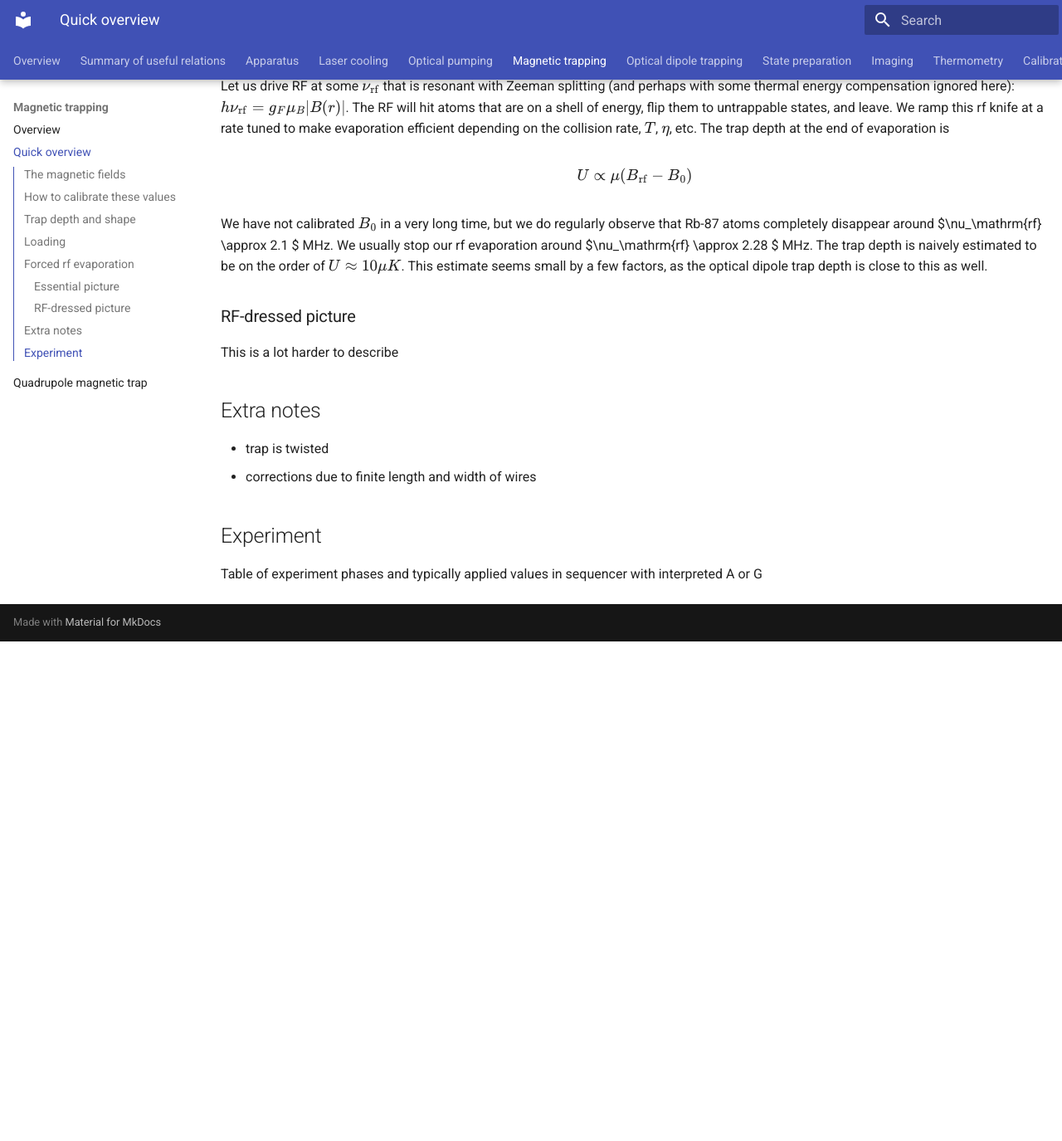
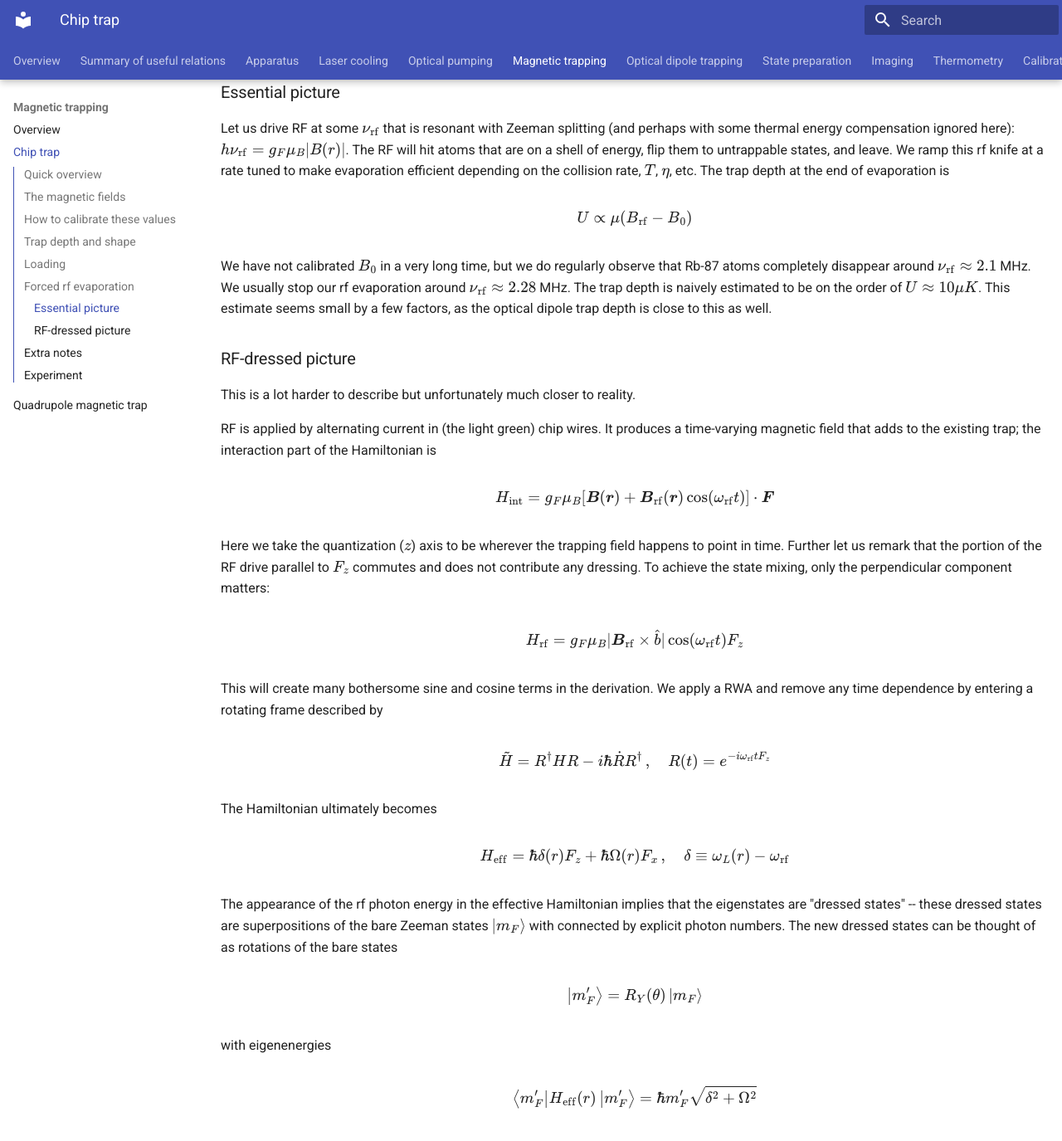
Before and after one commit to uoft-chiplab/chip-experiment, an MkDocs documentation site: the page built from docs/magnetic-trapping/chip-trap.md, in a window 1280 px wide and 1400 px high, scrolled down 2373 px. Shown: the top 1375 px of the window at 83% size. Built offline with MkDocs 1.6.1 and Material for MkDocs 9.7.7, drawn with Linux system fonts in a browser that asks for light colours; before the commit the page ends 3146 px from its top, so only the background shows below that.

Commit message:
Update chip-trap.md

```diff
--- a/docs/magnetic-trapping/chip-trap.md
+++ b/docs/magnetic-trapping/chip-trap.md
@@ -1,4 +1,4 @@
-# Quick overview
+## Quick overview
 
 Here I will compare the chip trap to the more commonly used Ioffe-Pritchard trap.
 - Chip wires + Zbias + Xbias =  Ioffe-Pritchard
@@ -67,11 +67,37 @@ Let us drive RF at some $\nu_\mathrm{rf}$ that is resonant with Zeeman splitting
 
 $$U \propto \mu (B_\mathrm{rf} - B_0)$$
 
-We have not calibrated $B_0$ in a very long time, but we do regularly observe that Rb-87 atoms completely disappear around $\nu_\mathrm{rf} \approx 2.1 $ MHz. We usually stop our rf evaporation around $\nu_\mathrm{rf} \approx 2.28 $ MHz. The trap depth is naively estimated to be on the order of $U \approx 10 \mu K$. This estimate seems small by a few factors, as the optical dipole trap depth is close to this as well.
+We have not calibrated $B_0$ in a very long time, but we do regularly observe that Rb-87 atoms completely disappear around $\nu_\mathrm{rf} \approx 2.1$ MHz. We usually stop our rf evaporation around $\nu_\mathrm{rf} \approx 2.28$ MHz. The trap depth is naively estimated to be on the order of $U \approx 10 \mu K$. This estimate seems small by a few factors, as the optical dipole trap depth is close to this as well.
 
 ### RF-dressed picture
 
-This is a lot harder to describe
+This is a lot harder to describe but unfortunately much closer to reality.
+
+RF is applied by alternating current in (the light green) chip wires. It produces a time-varying magnetic field that adds to the existing trap; the interaction part of the Hamiltonian is
+
+$$H_\mathrm{int} = g_F \mu_B [\bm{B}(\bm{r}) + \bm{B}_\mathrm{rf}(\bm r) \cos(\omega_\mathrm{rf} t) ] \cdot \bm{F}$$
+
+Here we take the quantization ($z$) axis to be wherever the trapping field happens to point in time. Further let us remark that the portion of the RF drive parallel to $F_z$ commutes and does not contribute any dressing. To achieve the state mixing, only the perpendicular component matters:
+
+$$H_\mathrm{rf} = g_F \mu_B |\bm{B}_\mathrm{rf} \times \hat{b}| \cos (\omega_\mathrm{rf}t) F_z$$
+
+This will create many bothersome sine and cosine terms in the derivation. We apply a RWA and remove any time dependence by entering a rotating frame described by
+
+$$\tilde{H} = R^\dag H R - i\hbar \dot{R} R^\dag\,, \quad R(t) = e^{-i\omega_\mathrm{rf} t F_z}$$
+
+The Hamiltonian ultimately becomes
+
+$$H_\mathrm{eff} = \hbar \delta(r)F_z + \hbar \Omega(r)F_x \,, \quad \delta \equiv \omega_L(r) - \omega_\mathrm{rf}$$
+
+The appearance of the rf photon energy in the effective Hamiltonian implies that the eigenstates are "dressed states" -- these dressed states are superpositions of the bare Zeeman states $\ket{m_F}$ with connected by explicit photon numbers. The new dressed states can be thought of as rotations of the bare states
+
+$$\ket{m_F'} = R_Y(\theta) \ket{m_F}$$
+
+with eigenenergies
+
+$$\bra{m_F'} H_\mathrm{eff}(r) \ket{m_F'} = \hbar m_F'\sqrt{\delta^2 + \Omega^2}$$
+
+
 
 ## Extra notes
 
```
